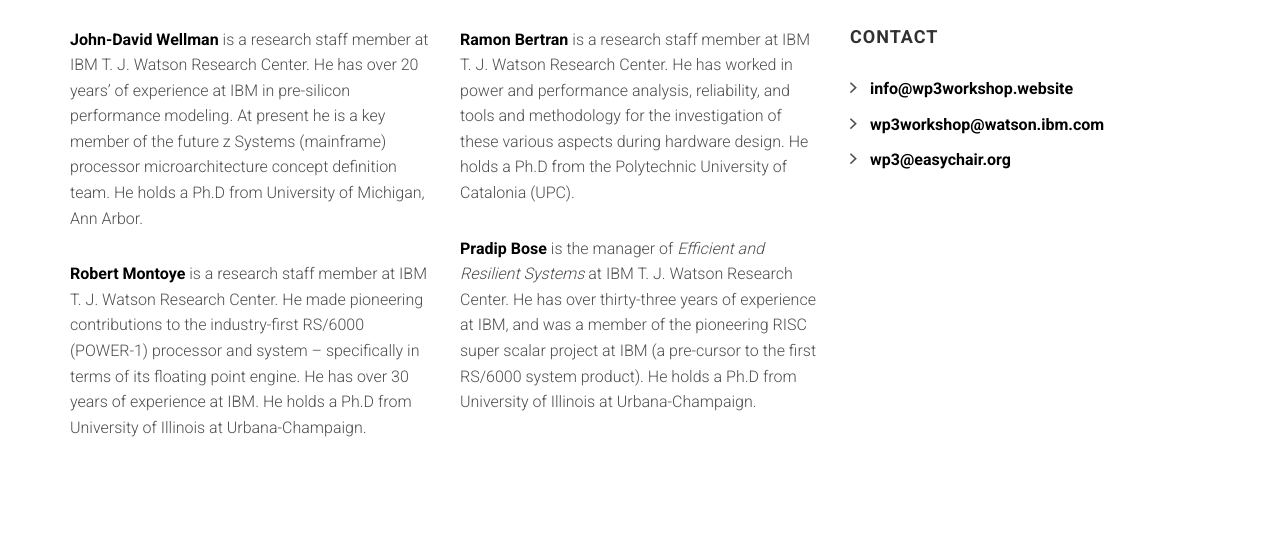
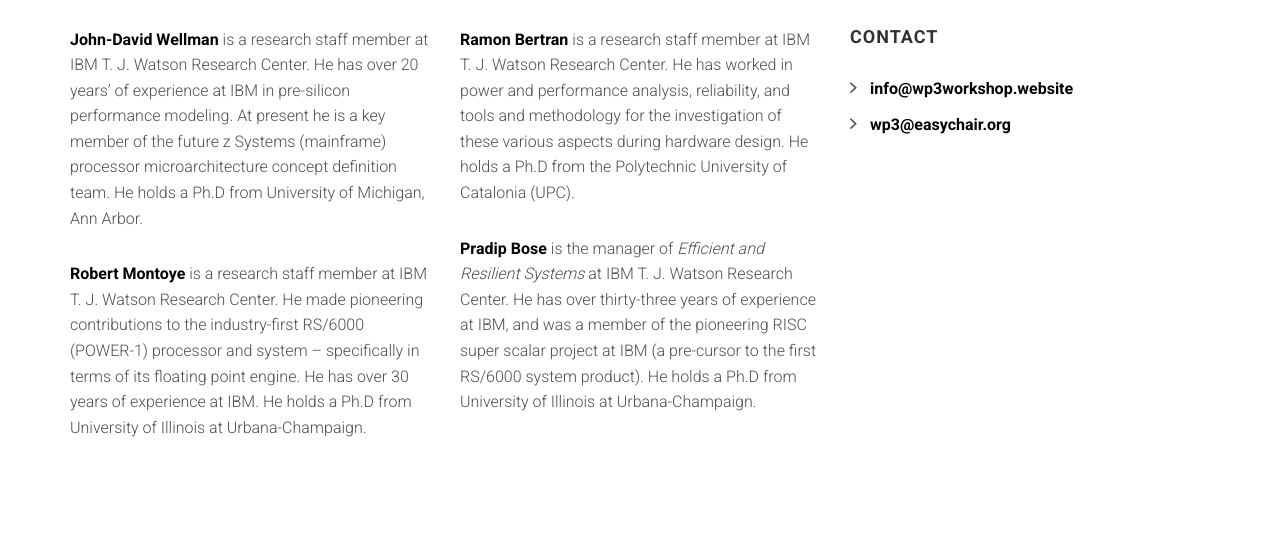
Before and after one commit to rbertran/rbertran.github.io, a website: page index.html in a window 1280 px wide. Shown: the part 4809-5347 px from the top of the page. Drawn offline with Linux system fonts and the light colour scheme; files whose address does not match are found by name.

Commit message:
Update contact email

```diff
--- a/index.html
+++ b/index.html
@@ -683,7 +683,6 @@
                     <ul class="list-arrow-right">
 
 <li><a href="mailto:info@wp3workshop.website">info@wp3workshop.website</a></li>
-<li><a href="mailto:wp3workshop@watson.ibm.com">wp3workshop@watson.ibm.com</a></li>
 <li><a href="mailto:wp3@easychair.org">wp3@easychair.org</a></li>
 
 <!-- <li><a href="http://researcher.watson.ibm.com/researcher/view.php?person=us-wellman">John-David Wellman</a> (IBM Research) - <a href="mailto:wellman@us.ibm.com">wellman@us.ibm.com</a></li>
```
